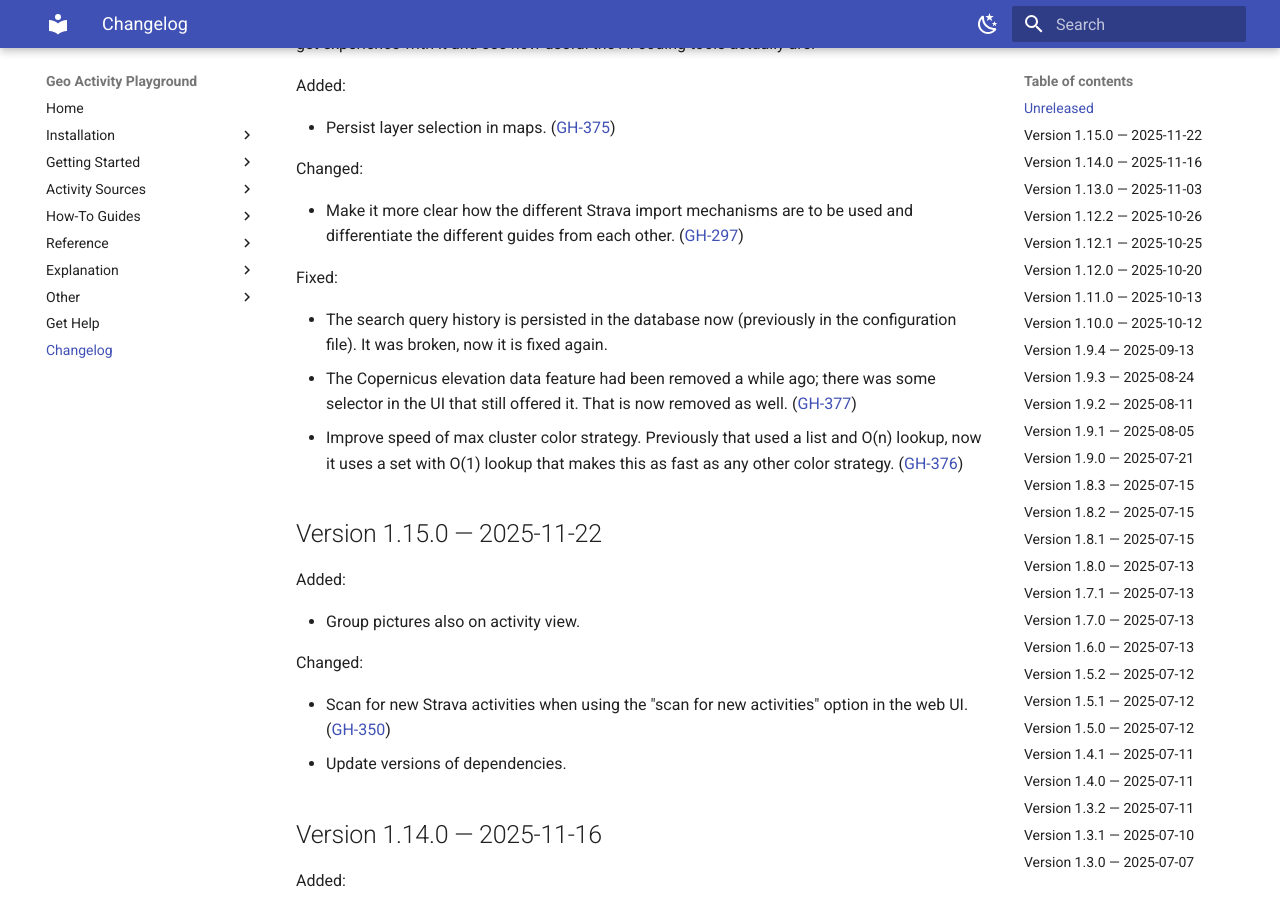
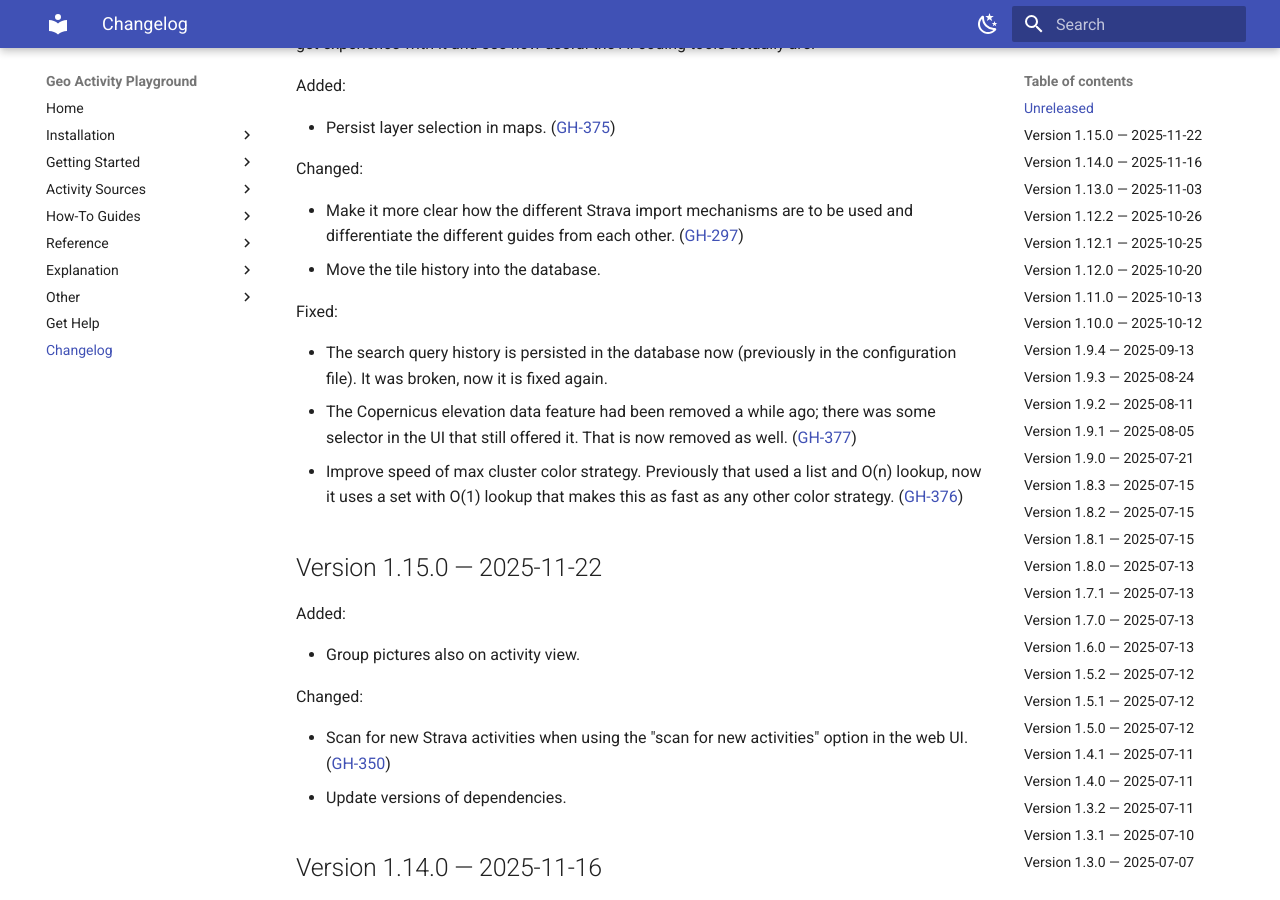
Before and after one commit to martin-ueding/geo-activity-playground, an MkDocs documentation site: the page built from docs/changelog.md, in a window 1280 px wide and 900 px high, scrolled down 316 px. Built offline with MkDocs 1.6.1 and Material for MkDocs 9.7.7, drawn with Linux system fonts in a browser that asks for light colours.

Commit message:
Changelog entry

```diff
--- a/docs/changelog.md
+++ b/docs/changelog.md
@@ -26,6 +26,7 @@ Added:
 Changed:
 
 - Make it more clear how the different Strava import mechanisms are to be used and differentiate the different guides from each other. ([GH-297](https://github.com/martin-ueding/geo-activity-playground/issues/297))
+- Move the tile history into the database.
 
 Fixed:
 
```
